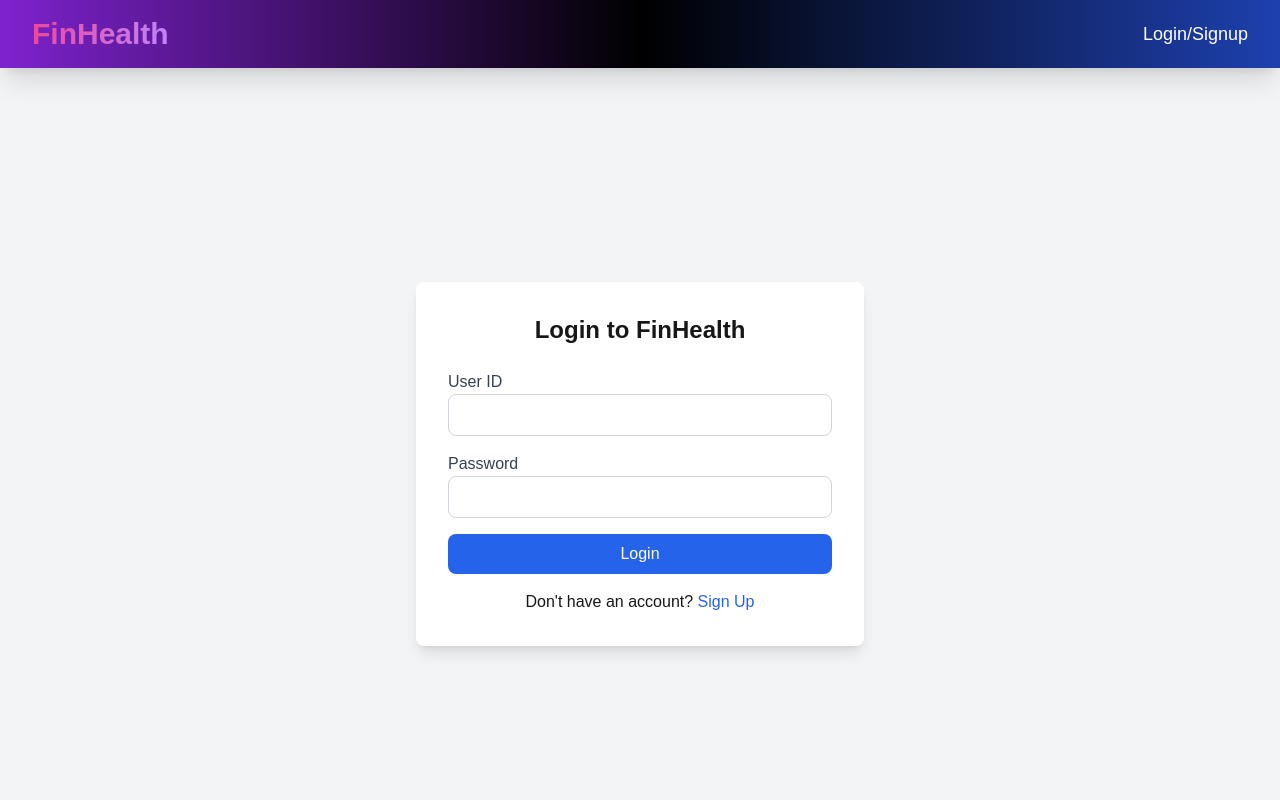
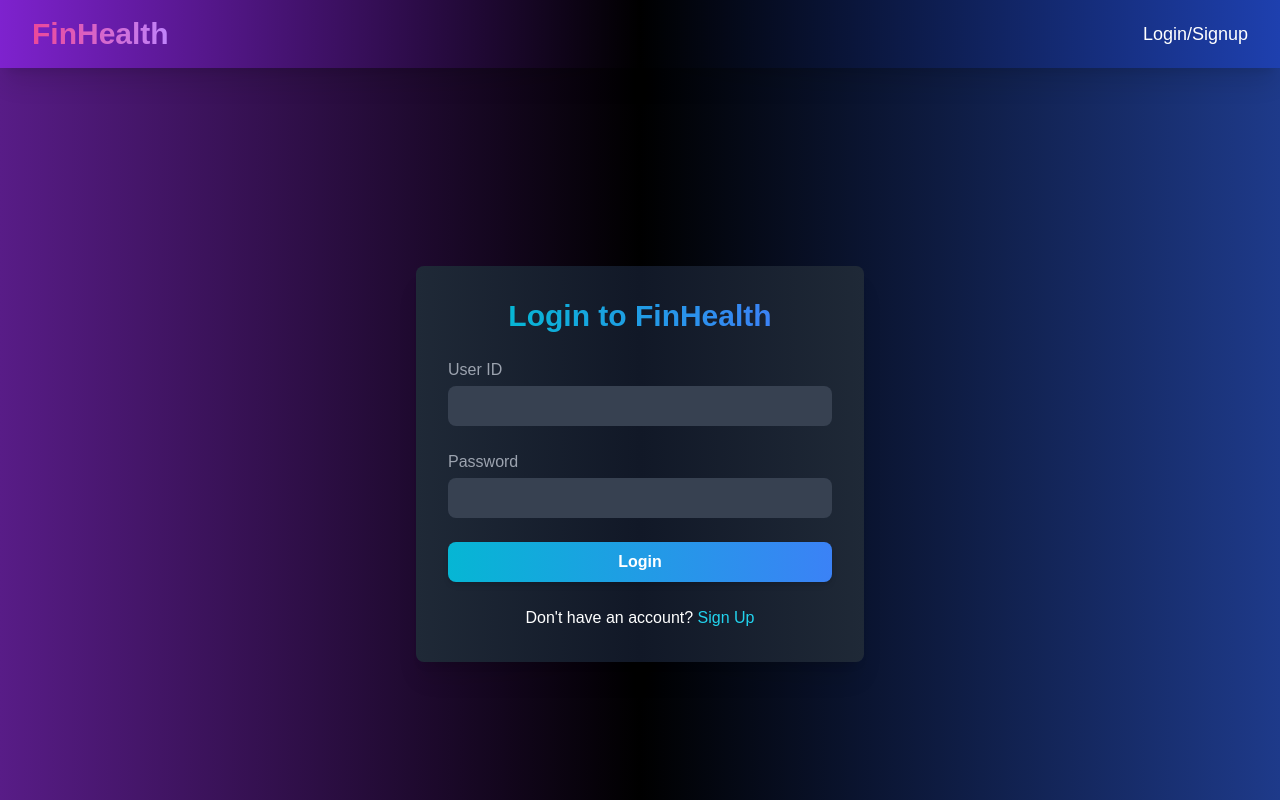
Before and after one commit to striveToAce/finHealth-frontend, a Next.js app: page /auth in a window 1280 px wide. Shown: the top 800 px of the page. Built offline with nearby package versions, Linux system fonts and the light colour scheme.

Commit message:
game theme added for login and signup and profile card

```diff
--- a/src/components/auth/login/index.tsx
+++ b/src/components/auth/login/index.tsx
@@ -17,27 +17,27 @@ const loginSchema = Yup.object().shape({
 const Login: React.FC = () => {
   const dispatch = useDispatch();
   const router = useRouter();
-  const handleLogin = async (values: {
-    username: string;
-    password: string;
-  }) => {
+
+  const handleLogin = async (values: { username: string; password: string }) => {
     try {
-      toast.loading("logging in...");
+      toast.loading("Logging in...");
       await loginService(values.username, values.password, dispatch);
       toast.dismiss();
-      toast.success("loggedin :)");
+      toast.success("Logged in successfully!");
       router.push("/dashboard");
     } catch (err) {
       toast.dismiss();
-      toast.error("loggedin failed :(");
+      toast.error("Login failed :(");
     }
   };
 
   return (
-    <div className="min-h-screen flex justify-center items-center bg-gray-100">
-      <div className="bg-white p-8 rounded-lg shadow-lg max-w-md w-full">
-        <h2 className="text-2xl font-bold mb-6 text-center">
-          Login to FinHealth
+    <div className="min-h-screen flex justify-center items-center bg-gradient-to-r from-purple-900 via-black to-blue-900 text-white">
+      <div className="bg-gradient-to-r from-gray-800 via-gray-900 to-gray-800 p-8 rounded-lg shadow-xl max-w-md w-full">
+        <h2 className="text-3xl font-extrabold mb-6 text-center text-glow">
+          <span className="text-transparent bg-clip-text bg-gradient-to-r from-cyan-500 to-blue-500">
+            Login to FinHealth
+          </span>
         </h2>
         <Formik
           initialValues={{ username: "", password: "" }}
@@ -46,52 +46,59 @@ const Login: React.FC = () => {
         >
           {({ isSubmitting }) => (
             <Form>
-              <div className="mb-4">
-                <label htmlFor="username" className="block text-gray-700">
+              {/* User ID */}
+              <div className="mb-6">
+                <label htmlFor="username" className="block text-gray-400 mb-1">
                   User ID
                 </label>
                 <Field
                   id="username"
                   name="username"
                   type="text"
-                  className="w-full p-2 border border-gray-300 rounded-lg"
+                  className="w-full px-4 py-2 rounded-lg bg-gray-700 text-gray-300 placeholder-gray-500 focus:outline-none focus:ring-2 focus:ring-cyan-500"
                 />
                 <ErrorMessage
                   name="username"
                   component="div"
-                  className="text-red-500"
+                  className="text-red-500 text-sm mt-1"
                 />
               </div>
-              <div className="mb-4">
-                <label htmlFor="password" className="block text-gray-700">
+
+              {/* Password */}
+              <div className="mb-6">
+                <label htmlFor="password" className="block text-gray-400 mb-1">
                   Password
                 </label>
                 <Field
                   id="password"
                   name="password"
                   type="password"
-                  className="w-full p-2 border border-gray-300 rounded-lg"
+                  className="w-full px-4 py-2 rounded-lg bg-gray-700 text-gray-300 placeholder-gray-500 focus:outline-none focus:ring-2 focus:ring-cyan-500"
                 />
                 <ErrorMessage
                   name="password"
                   component="div"
-                  className="text-red-500"
+                  className="text-red-500 text-sm mt-1"
                 />
               </div>
+
+              {/* Login Button */}
               <button
                 type="submit"
                 disabled={isSubmitting}
-                className="w-full bg-blue-600 text-white py-2 rounded-lg hover:bg-blue-700 transition"
+                className="w-full py-2 rounded-lg bg-gradient-to-r from-cyan-500 to-blue-500 text-white font-semibold hover:from-cyan-600 hover:to-blue-600 transition-transform transform hover:scale-105 shadow-md"
               >
                 {isSubmitting ? "Logging in..." : "Login"}
               </button>
             </Form>
           )}
         </Formik>
-        <p className="text-center mt-4">
-          Don't have an account?{" "}
+        <p className="text-center mt-6">
+          Don&apos;t have an account?{" "}
           <Link href="/auth?type=signup">
-            <span className="text-blue-600 hover:underline">Sign Up</span>
+            <span className="text-cyan-400 hover:underline cursor-pointer">
+              Sign Up
+            </span>
           </Link>
         </p>
       </div>
--- a/src/components/auth/signup/index.tsx
+++ b/src/components/auth/signup/index.tsx
@@ -21,6 +21,7 @@ const signupSchema = Yup.object().shape({
 
 const Signup: React.FC = () => {
   const router = useRouter();
+
   const handleSignup = async (values: {
     firstName: string;
     lastName: string;
@@ -47,10 +48,12 @@ const Signup: React.FC = () => {
   };
 
   return (
-    <div className="min-h-screen flex justify-center items-center bg-gray-100">
-      <div className="bg-white p-8 rounded-lg shadow-lg max-w-md w-full">
-        <h2 className="text-2xl font-bold mb-6 text-center">
-          Sign Up for FinHealth
+    <div className="min-h-screen flex justify-center items-center bg-gradient-to-r from-purple-900 via-black to-blue-900 text-white">
+      <div className="bg-gradient-to-r from-gray-800 via-gray-900 to-gray-800 p-8 rounded-lg shadow-xl max-w-md w-full">
+        <h2 className="text-3xl font-extrabold mb-6 text-center text-glow">
+          <span className="text-transparent bg-clip-text bg-gradient-to-r from-cyan-500 to-blue-500">
+            Sign Up for FinHealth
+          </span>
         </h2>
         <Formik
           initialValues={{
@@ -58,107 +61,121 @@ const Signup: React.FC = () => {
             lastName: "",
             username: "",
             password: "",
-            dob: moment().format(),
+            dob: moment().format("YYYY-MM-DD"),
           }}
           validationSchema={signupSchema}
           onSubmit={handleSignup}
         >
           {({ isSubmitting }) => (
             <Form>
+              {/* First Name */}
               <div className="mb-4">
-                <label htmlFor="firstName" className="block text-gray-700">
+                <label htmlFor="firstName" className="block text-gray-400 mb-1">
                   First Name
                 </label>
                 <Field
                   id="firstName"
                   name="firstName"
                   type="text"
-                  className="w-full p-2 border border-gray-300 rounded-lg"
+                  className="w-full px-4 py-2 rounded-md bg-gray-700 text-gray-300 placeholder-gray-500 focus:outline-none focus:ring-2 focus:ring-cyan-500"
                 />
                 <ErrorMessage
                   name="firstName"
                   component="div"
-                  className="text-red-500"
+                  className="text-red-500 text-sm mt-1"
                 />
               </div>
+
+              {/* Last Name */}
               <div className="mb-4">
-                <label htmlFor="lastName" className="block text-gray-700">
+                <label htmlFor="lastName" className="block text-gray-400 mb-1">
                   Last Name
                 </label>
                 <Field
                   id="lastName"
                   name="lastName"
                   type="text"
-                  className="w-full p-2 border border-gray-300 rounded-lg"
+                  className="w-full px-4 py-2 rounded-md bg-gray-700 text-gray-300 placeholder-gray-500 focus:outline-none focus:ring-2 focus:ring-cyan-500"
                 />
                 <ErrorMessage
                   name="lastName"
                   component="div"
-                  className="text-red-500"
+                  className="text-red-500 text-sm mt-1"
                 />
               </div>
+
+              {/* Username */}
               <div className="mb-4">
-                <label htmlFor="username" className="block text-gray-700">
+                <label htmlFor="username" className="block text-gray-400 mb-1">
                   User ID
                 </label>
                 <Field
                   id="username"
                   name="username"
                   type="text"
-                  className="w-full p-2 border border-gray-300 rounded-lg"
+                  className="w-full px-4 py-2 rounded-md bg-gray-700 text-gray-300 placeholder-gray-500 focus:outline-none focus:ring-2 focus:ring-cyan-500"
                 />
                 <ErrorMessage
                   name="username"
                   component="div"
-                  className="text-red-500"
+                  className="text-red-500 text-sm mt-1"
                 />
               </div>
+
+              {/* Date of Birth */}
               <div className="mb-4">
-                <label htmlFor="dob" className="block text-gray-700">
+                <label htmlFor="dob" className="block text-gray-400 mb-1">
                   Date of Birth
                 </label>
                 <Field
                   id="dob"
                   name="dob"
                   type="date"
-                  className="w-full p-2 border border-gray-300 rounded-lg"
+                  className="w-full px-4 py-2 rounded-md bg-gray-700 text-gray-300 placeholder-gray-500 focus:outline-none focus:ring-2 focus:ring-cyan-500"
                 />
                 <ErrorMessage
                   name="dob"
                   component="div"
-                  className="text-red-500"
+                  className="text-red-500 text-sm mt-1"
                 />
               </div>
-              <div className="mb-4">
-                <label htmlFor="password" className="block text-gray-700">
+
+              {/* Password */}
+              <div className="mb-6">
+                <label htmlFor="password" className="block text-gray-400 mb-1">
                   Password
                 </label>
                 <Field
                   id="password"
                   name="password"
                   type="password"
-                  className="w-full p-2 border border-gray-300 rounded-lg"
+                  className="w-full px-4 py-2 rounded-md bg-gray-700 text-gray-300 placeholder-gray-500 focus:outline-none focus:ring-2 focus:ring-cyan-500"
                 />
                 <ErrorMessage
                   name="password"
                   component="div"
-                  className="text-red-500"
+                  className="text-red-500 text-sm mt-1"
                 />
               </div>
+
+              {/* Sign Up Button */}
               <button
                 type="submit"
                 disabled={isSubmitting}
-                className="w-full bg-blue-600 text-white py-2 rounded-lg hover:bg-blue-700 transition"
+                className="w-full py-2 rounded-lg bg-gradient-to-r from-cyan-500 to-blue-500 text-white font-semibold hover:from-cyan-600 hover:to-blue-600 transition-transform transform hover:scale-105 shadow-md"
               >
                 {isSubmitting ? "Signing up..." : "Sign Up"}
               </button>
             </Form>
           )}
         </Formik>
-        <p className="text-center mt-4">
+
+        <p className="text-center mt-6">
           Already have an account?{" "}
           <Link href="/auth?type=login">
-            <span className="text-blue-600 hover:underline">Login</span>
+            <span className="text-cyan-400 hover:underline cursor-pointer">
+              Login
+            </span>
           </Link>
         </p>
       </div>
```
Also changed, not shown: src/components/profile/ProfileCard.tsx (+24 -12 lines).
